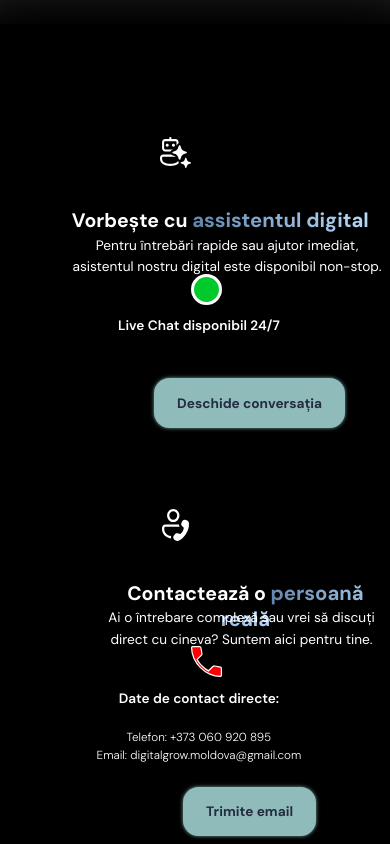
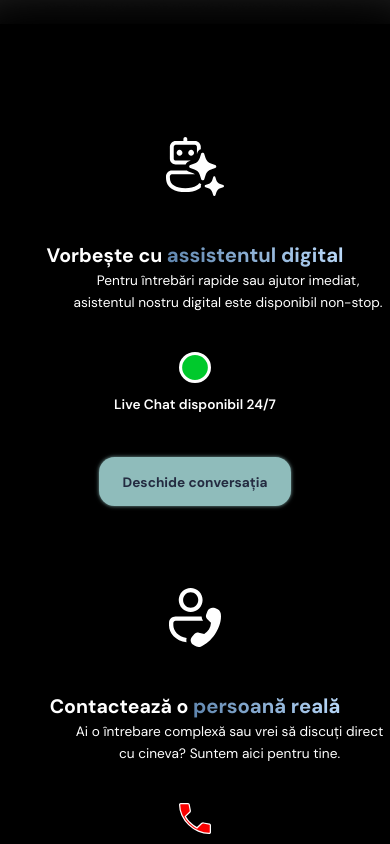
Before and after one commit to gEoNNNN/digital-grow-, a React (Vite) app: page /contacts in a window 390 px wide. Shown: the part 820-1664 px from the top of the page. Built offline with nearby package versions, Linux system fonts and the light colour scheme; grey boxes are pictures that could not be loaded.

Commit message:
responsive done

```diff
--- a/src/components/LiveChat.css
+++ b/src/components/LiveChat.css
@@ -269,7 +269,7 @@
   gap: 12px;
   background: transparent;
   pointer-events: auto;
-  border-radius: 18px;
+  border-radius: 0;
   background: rgba(255,255,255,0.15);
   box-sizing: border-box;
 }
@@ -313,7 +313,7 @@
 
 @media (max-width: 630px) {
     .livechat-close-button {
-    top: -28vw;
+    top: -37vw;
     right: 7vw;
     width: 5vw;
     z-index: 2025;
@@ -321,10 +321,10 @@
 
   .livechat-messages {
     position: absolute;
-    top: -5vw;
+    top: -20vw;
     left: 40px;
     right: 40px;
-    height: 50vw;
+    height: 65vw;
     overflow-y: auto;
     z-index: 2022;
     display: flex;
@@ -332,7 +332,7 @@
     gap: 12px;
     background: transparent;
     pointer-events: auto;
-    border-radius: 18px;
+    border-radius: 0;
     background: rgba(255,255,255,0.15);
     box-sizing: border-box;
   }
--- a/src/components/LiveChat.tsx
+++ b/src/components/LiveChat.tsx
@@ -12,6 +12,10 @@ type ChatMessage = {
 };
 
 const initialMessages: ChatMessage[] = [
+  { id: 1, text: "👋 Bun venit pe site-ul Digital Grow! Cu ce te pot ajuta astăzi?", from: "bot" },
+  { id: 1, text: "👋 Bun venit pe site-ul Digital Grow! Cu ce te pot ajuta astăzi?", from: "bot" },
+  { id: 1, text: "👋 Bun venit pe site-ul Digital Grow! Cu ce te pot ajuta astăzi?", from: "bot" },
+  { id: 1, text: "👋 Bun venit pe site-ul Digital Grow! Cu ce te pot ajuta astăzi?", from: "bot" },
   { id: 1, text: "👋 Bun venit pe site-ul Digital Grow! Cu ce te pot ajuta astăzi?", from: "bot" },
 ];
 
--- a/src/pages/AboutUsPage.css
+++ b/src/pages/AboutUsPage.css
@@ -308,15 +308,21 @@
 
   .aboutus-section {
     padding: 12vw 5vw;
+    margin-top: -1vw;
   }
 
   .aboutus-section-title {
+    margin-left: -1vw;
     font-size: 6vw;
     margin-bottom: 3vw;
   }
 
+  .aboutus-section-title1 {
+    font-size: 6.5vw;
+  }
+
   .aboutus-section-description {
-    font-size: 3vw;
+    font-size: 4vw;
     margin-bottom: 6vw;
     max-width: 90vw;
   }
@@ -410,14 +416,14 @@
   }
 
   .aboutus-section-title {
-    font-size: 7vw;
+    font-size: 6.5vw;
     margin-bottom: 4vw;
   }
 
   .aboutus-section-description {
-    font-size: 3.5vw;
+    font-size: 4vw;
     margin-bottom: 8vw;
-    max-width: 95vw;
+    width: 80vw;
   }
 
   .story-item,
--- a/src/pages/ContactsPage.css
+++ b/src/pages/ContactsPage.css
@@ -388,18 +388,19 @@
     text-align: center;
   }
 
-  .contact-option-icon {
-    flex: 0 0 auto;
-    padding-top: 0;
-  }
-
-  .contact-option-icon img {
+  .contact-option-icon1 img,
+  .contact-option-icon2 img {
     width: 12vw;
     height: 12vw;
+    margin: 0 auto 2vw auto;
+    display: block;
   }
 
   .contact-option-title {
     font-size: 4vw;
+    margin-left: 0;
+    position: static;
+    text-align: center;
   }
 
   .contact-option-description {
@@ -410,22 +411,26 @@
     flex-direction: column;
     align-items: center;
     gap: 2vw;
+    margin-top: 0;
   }
 
   .text-emoji {
     width: 6vw;
     height: 6vw;
+    margin-left: 0;
   }
 
   .contact-text {
     font-size: 3vw;
     text-align: center;
+    margin-left: 0;
   }
 
   .contact-phone,
   .contact-email {
     font-size: 2.5vw;
     text-align: center;
+    margin-left: 0;
   }
 
   .contact-option-button {
@@ -433,17 +438,21 @@
     font-size: 2.8vw;
     border-radius: 3vw;
     align-self: center;
+    margin: 4vw 0 0 0;
   }
 
   .social-media-row {
     gap: 4vw;
     max-width: 95vw;
+    flex-wrap: wrap;
+    justify-content: center;
   }
 
   .social-media-link {
     min-width: 20vw;
     padding: 4vw 3vw;
     border-radius: 3vw;
+    align-items: center;
   }
 
   .social-media-link img {
@@ -489,7 +498,8 @@
     border-radius: 4vw;
   }
 
-  .contact-option-icon img {
+  .contact-option-icon1 img,
+  .contact-option-icon2 img {
     width: 15vw;
     height: 15vw;
   }
```
